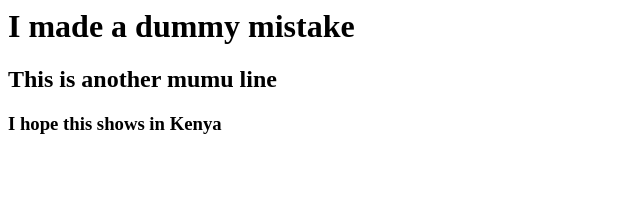
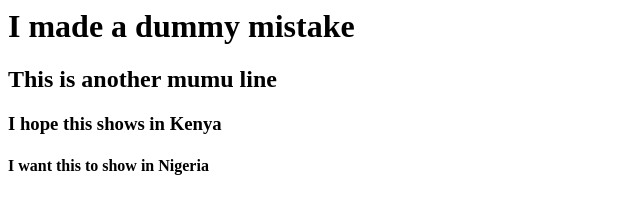
Before and after one commit to olabamboalake/Nigeria, a plain HTML site: page index.html in a window 1280 px wide. Shown: the whole page, without its empty margins (0-640 px from the left). Drawn offline with Linux system fonts and the light colour scheme.

Commit message:
new line for nigeria

```diff
--- a/index.html
+++ b/index.html
@@ -1,3 +1,4 @@
 <h1>I made a dummy mistake</h1>
 <h2>This is another mumu line</h2>
 <h3>I hope this shows in Kenya</h3>
+<h4>I want this to show in Nigeria</h4>
```
